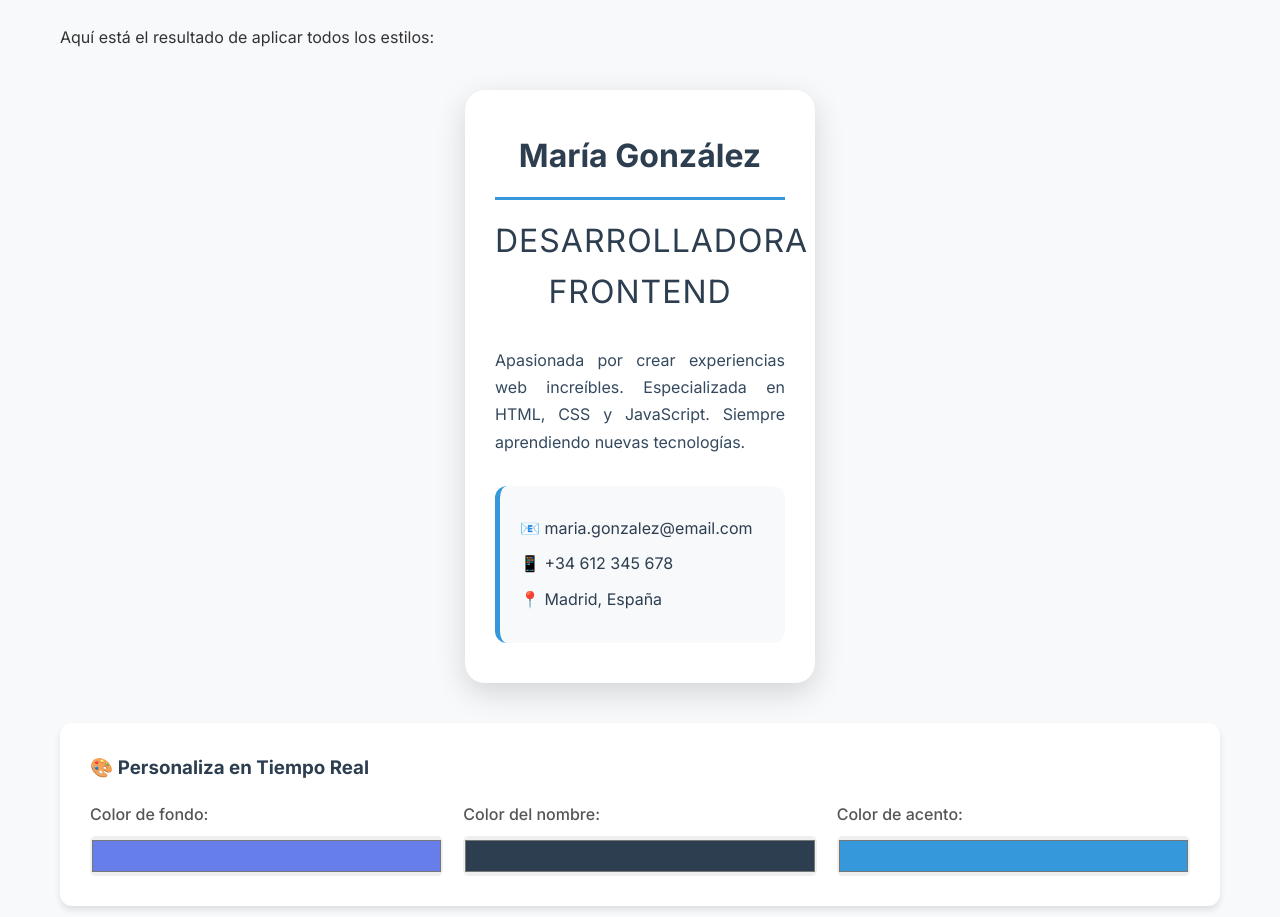
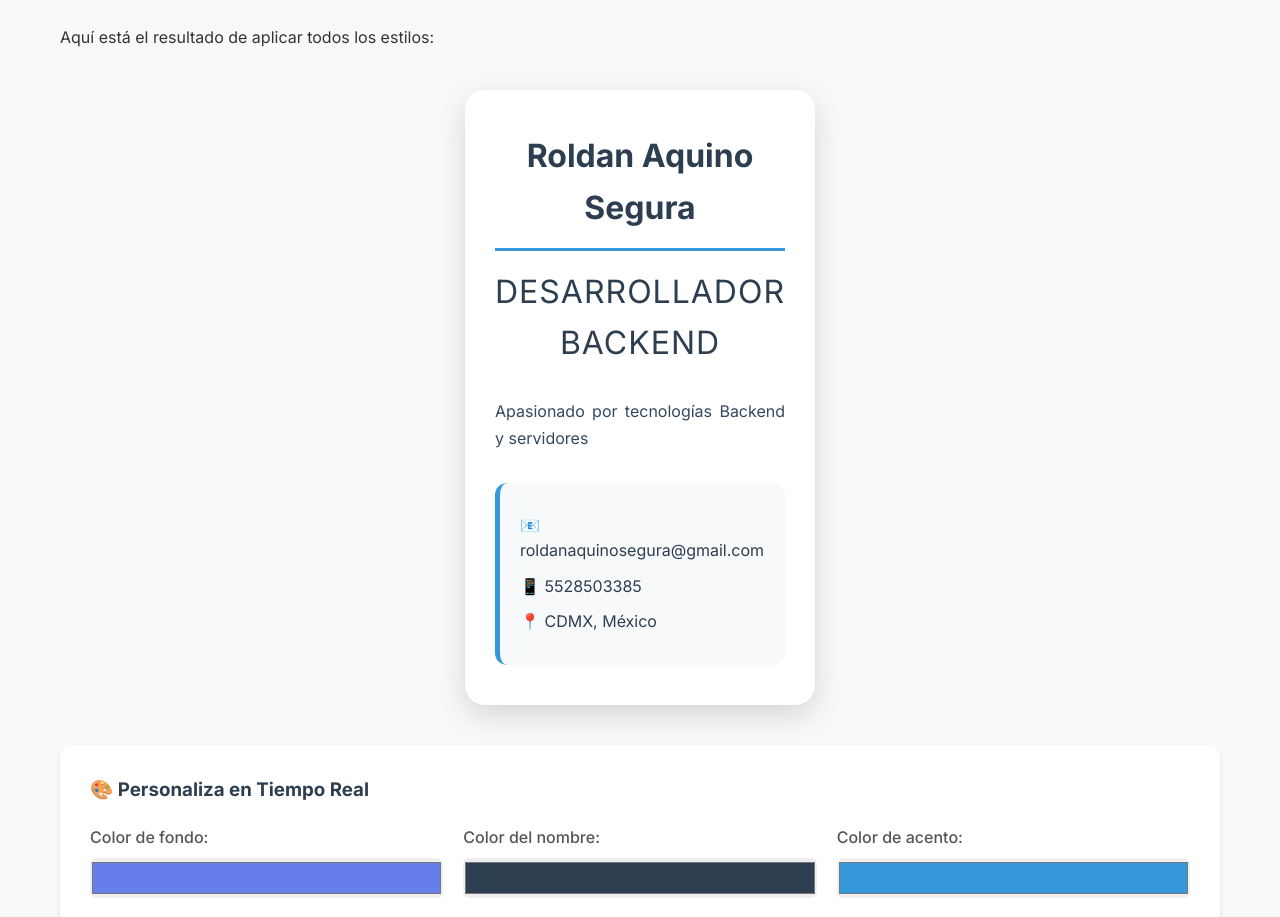
Before and after one commit to aquinosegura/practicas, a plain HTML site: page index.html in a window 1280 px wide. Shown: the part 2640-3557 px from the top of the page. Drawn offline with Linux system fonts and the light colour scheme.

Commit message:
descripcion

```diff
--- a/index.html
+++ b/index.html
@@ -141,13 +141,13 @@
             <div class="demo-container">
                 <!-- Tarjeta de demostración -->
                 <div class="tarjeta" id="demoCard">
-                    <h1 class="nombre">María González</h1>
-                    <h2 class="titulo">Desarrolladora Frontend</h2>
-                    <p class="descripcion">Apasionada por crear experiencias web increíbles. Especializada en HTML, CSS y JavaScript. Siempre aprendiendo nuevas tecnologías.</p>
+                    <h1 class="nombre">Roldan Aquino Segura</h1>
+                    <h2 class="titulo">Desarrollador Backend</h2>
+                    <p class="descripcion">Apasionado por tecnologías Backend y servidores</p>
                     <div class="contacto">
-                        <p>📧 maria.gonzalez@email.com</p>
-                        <p>📱 +34 612 345 678</p>
-                        <p>📍 Madrid, España</p>
+                        <p>📧 roldanaquinosegura@gmail.com</p>
+                        <p>📱 5528503385</p>
+                        <p>📍 CDMX, México</p>
                     </div>
                 </div>
             </div>
```
